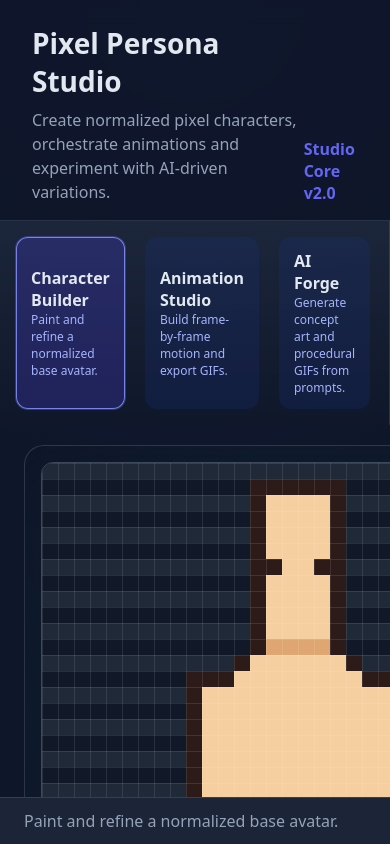
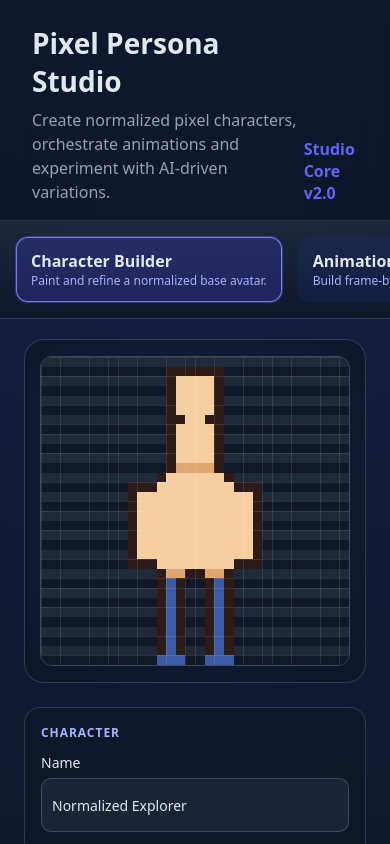
Before and after one commit to FoggyPortholes/GIFSTUDIO1, a React (Vite) app: page / in a window 390 px wide. Shown: the top 844 px of the page. Built offline with nearby package versions, Linux system fonts and the light colour scheme.

Commit message:
Improve navigation accessibility and responsive layout

```diff
--- a/src/App.tsx
+++ b/src/App.tsx
@@ -49,17 +49,29 @@ function AppShell() {
         <div className="version">Studio Core v2.0</div>
       </header>
       <div className="app-body">
-        <nav className="side-nav">
-          {NAVIGATION.map((item) => (
-            <button
-              key={item.key}
-              className={item.key === activeView ? 'active' : ''}
-              onClick={() => setActiveView(item.key)}
-            >
-              <span className="nav-label">{item.label}</span>
-              <span className="nav-description">{item.description}</span>
-            </button>
-          ))}
+        <nav className="side-nav" aria-label="Studio sections">
+          <ul className="side-nav__list">
+            {NAVIGATION.map((item) => {
+              const isActive = item.key === activeView;
+              const descriptionId = `nav-${item.key}-description`;
+              return (
+                <li key={item.key} className="side-nav__item">
+                  <button
+                    type="button"
+                    className={isActive ? 'active' : ''}
+                    aria-current={isActive ? 'page' : undefined}
+                    aria-describedby={descriptionId}
+                    onClick={() => setActiveView(item.key)}
+                  >
+                    <span className="nav-label">{item.label}</span>
+                    <span id={descriptionId} className="nav-description">
+                      {item.description}
+                    </span>
+                  </button>
+                </li>
+              );
+            })}
+          </ul>
         </nav>
         <main className="workspace">
           <ViewRenderer active={activeView} />
--- a/src/components/studio/CharacterDesigner.tsx
+++ b/src/components/studio/CharacterDesigner.tsx
@@ -1,4 +1,4 @@
-import React, { useCallback, useEffect, useMemo, useRef, useState } from 'react';
+import React, { useCallback, useEffect, useId, useMemo, useRef, useState } from 'react';
 import { useStudioStore, useActiveCharacter, useActiveFrame } from '../../store/studioStore';
 import { composeFrame, pixelIndex } from '../../utils/frame';
 
@@ -164,6 +164,7 @@ export function CharacterDesigner() {
   );
   const canvasRef = useRef<HTMLCanvasElement | null>(null);
   const [isDrawing, setIsDrawing] = useState(false);
+  const canvasInstructionsId = useId();
 
   useEffect(() => {
     const canvas = canvasRef.current;
@@ -238,9 +239,16 @@ export function CharacterDesigner() {
   return (
     <div className="designer">
       <div className="canvas-wrapper">
+        <p id={canvasInstructionsId} className="sr-only">
+          Pixel canvas for editing {character.name}. Drag to paint with the current brush color or toggle eyedrop mode to sample
+          colors. Use right-click on palette swatches to remove them.
+        </p>
         <canvas
           ref={canvasRef}
           className="pixel-canvas"
+          role="img"
+          aria-label={`${character.name} pixel canvas`}
+          aria-describedby={canvasInstructionsId}
           onPointerDown={(event) => {
             setIsDrawing(true);
             (event.target as HTMLCanvasElement).setPointerCapture(event.pointerId);
@@ -254,6 +262,9 @@ export function CharacterDesigner() {
             setIsDrawing(false);
             (event.target as HTMLCanvasElement).releasePointerCapture(event.pointerId);
           }}
+          onPointerLeave={() => {
+            setIsDrawing(false);
+          }}
         />
       </div>
       <div className="sidebars">
--- a/src/styles.css
+++ b/src/styles.css
@@ -20,11 +20,22 @@ textarea, input {
   font: inherit;
 }
 
+.sr-only {
+  position: absolute;
+  width: 1px;
+  height: 1px;
+  padding: 0;
+  margin: -1px;
+  overflow: hidden;
+  clip: rect(0, 0, 0, 0);
+  white-space: nowrap;
+  border: 0;
+}
+
 .app-shell {
   display: flex;
   flex-direction: column;
-  height: 100vh;
-  max-height: 100vh;
+  min-height: 100vh;
 }
 
 .app-header {
@@ -70,6 +81,20 @@ textarea, input {
   background: linear-gradient(180deg, rgba(30, 41, 59, 0.8), rgba(15, 23, 42, 0.95));
 }
 
+.side-nav__list {
+  list-style: none;
+  padding: 0;
+  margin: 0;
+  display: flex;
+  flex-direction: column;
+  gap: 12px;
+}
+
+.side-nav__item {
+  min-width: 0;
+  display: flex;
+}
+
 .side-nav button {
   text-align: left;
   border: 1px solid transparent;
@@ -78,6 +103,7 @@ textarea, input {
   background: rgba(30, 64, 175, 0.15);
   color: inherit;
   transition: border 120ms ease, transform 120ms ease;
+  width: 100%;
 }
 
 .side-nav button:hover {
@@ -128,6 +154,7 @@ textarea, input {
   background: radial-gradient(circle at center, rgba(15, 118, 110, 0.12), rgba(15, 23, 42, 0.9));
   border-radius: 20px;
   border: 1px solid rgba(148, 163, 184, 0.25);
+  overflow: auto;
 }
 
 .pixel-canvas {
@@ -135,6 +162,8 @@ textarea, input {
   border: 1px solid rgba(148, 163, 184, 0.35);
   border-radius: 12px;
   box-shadow: 0 20px 60px rgba(15, 23, 42, 0.6);
+  max-width: 100%;
+  height: auto;
 }
 
 .sidebars {
@@ -556,10 +585,35 @@ textarea, input {
 
   .side-nav {
     flex-direction: row;
+    align-items: stretch;
     overflow-x: auto;
+    border-right: none;
+    border-bottom: 1px solid rgba(148, 163, 184, 0.2);
+  }
+
+  .side-nav__list {
+    flex-direction: row;
+    min-width: max-content;
+    gap: 8px;
+  }
+
+  .side-nav__item {
+    flex: 0 0 auto;
   }
 
   .designer {
     grid-template-columns: 1fr;
   }
 }
+
+@media (max-width: 720px) {
+  .preview-panel {
+    flex-direction: column;
+    align-items: stretch;
+  }
+
+  .preview-controls {
+    flex-direction: row;
+    flex-wrap: wrap;
+  }
+}
```
